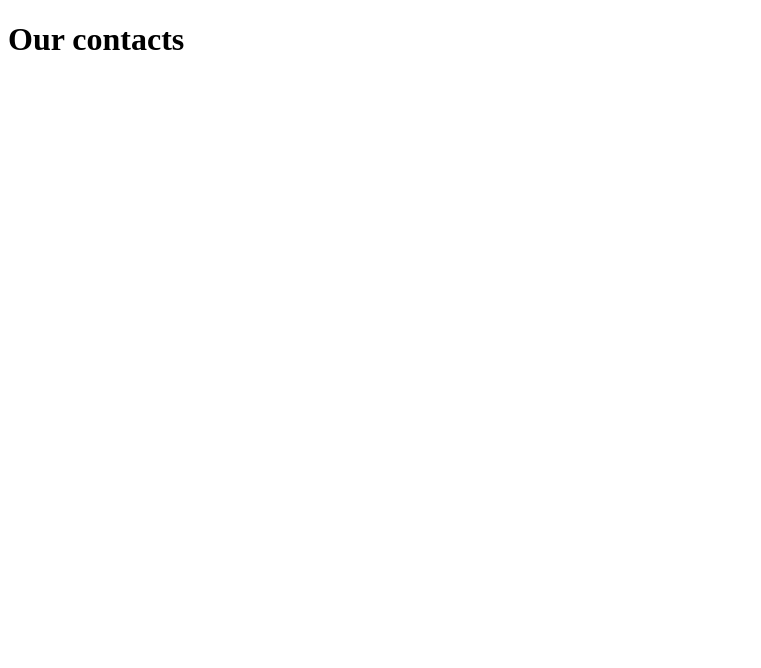
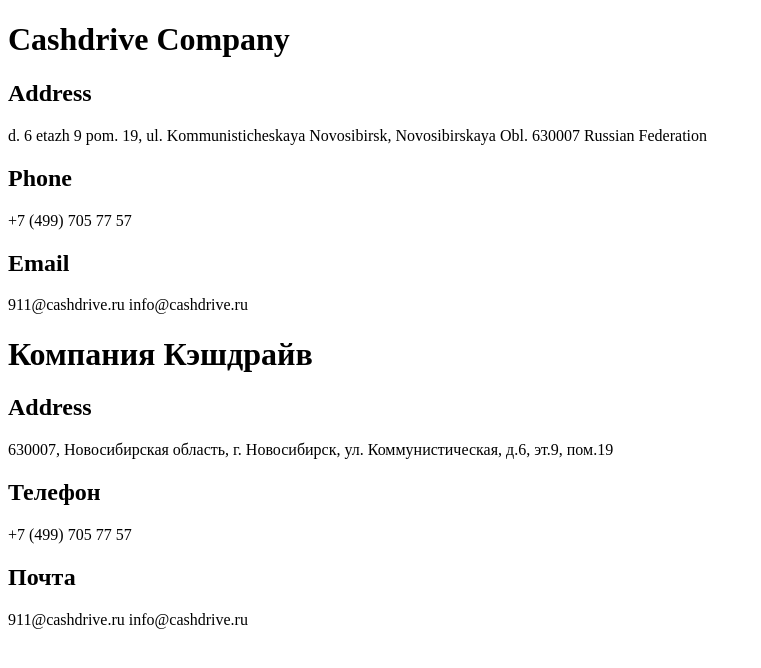
Before and after one commit to CASHDRIVE-RA/cashdrive-ra.github.io, a plain HTML site: page index.html in a window 1280 px wide. Shown: the whole page, without its empty margins (0-761 px from the left). Drawn offline with Linux system fonts and the light colour scheme.

Commit message:
Add files via upload

```diff
--- a/index.html
+++ b/index.html
@@ -1,9 +1,39 @@
 <!DOCTYPE html>
 <html>
 <head>
-  <title>Cashdrive</title>
+    <title>Cashdrive</title>
 </head>
 <body>
-  <h1>Our contacts</h1>
+    <h1>Cashdrive Company</h1>
+    <h2>Address</h2>
+    <p>
+        d. 6 etazh 9 pom. 19, ul. Kommunisticheskaya
+        Novosibirsk, Novosibirskaya Obl. 630007
+        Russian Federation
+    </p>
+    <h2>Phone</h2>
+    <p>
+        +7 (499) 705 77 57
+    </p>
+    <h2>Email</h2>
+    <p>
+        911@cashdrive.ru
+        info@cashdrive.ru
+    </p>
+
+    <h1>Компания Кэшдрайв</h1>
+    <h2>Address</h2>
+    <p>
+        630007, Новосибирская область, г. Новосибирск, ул. Коммунистическая, д.6, эт.9, пом.19
+    </p>
+    <h2>Телефон</h2>
+    <p>
+        +7 (499) 705 77 57
+    </p>
+    <h2>Почта</h2>
+    <p>
+        911@cashdrive.ru
+        info@cashdrive.ru
+    </p>
 </body>
 </html>
```
